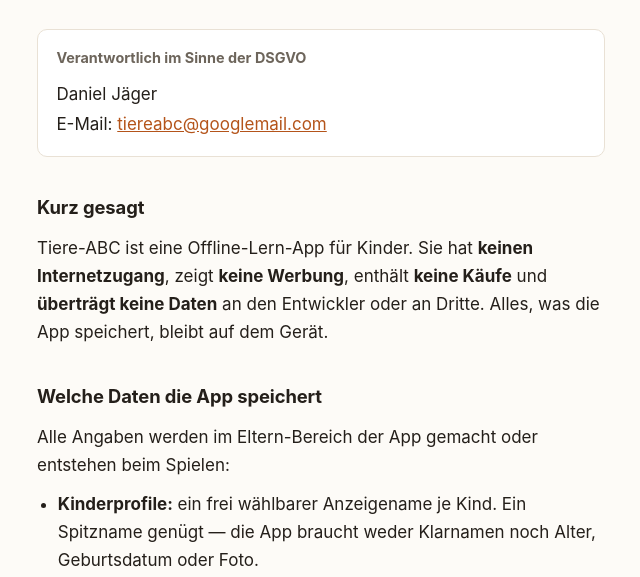
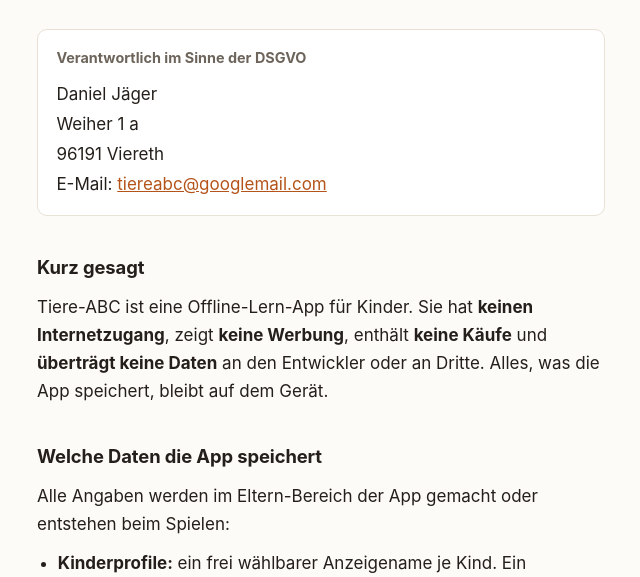
Before and after one commit to c3r3b/tiere-abc-page, a plain HTML site: page datenschutz.html in a window 1280 px wide. Shown: the part 165-742 px from the top of the page, without its empty margins (319-959 px from the left). Drawn offline with Linux system fonts and the light colour scheme.

Commit message:
Add address details for GDPR compliance

```diff
--- a/datenschutz.html
+++ b/datenschutz.html
@@ -24,6 +24,8 @@
   <p class="meta"><strong>Verantwortlich im Sinne der DSGVO</strong></p>
   <address>
     <span>Daniel Jäger</span><br>
+    <span>Weiher 1 a</span><br>
+    <span>96191 Viereth</span><br>
     E-Mail: <a href="mailto:tiereabc@googlemail.com"><span>tiereabc@googlemail.com</span></a>
   </address>
 </div>
```
